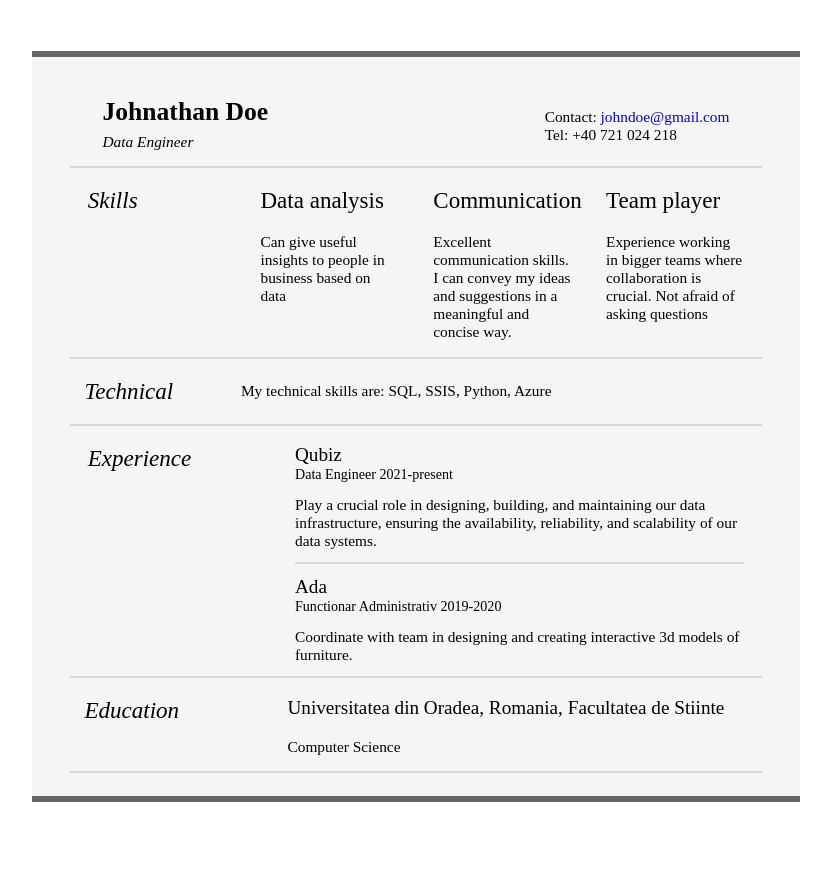
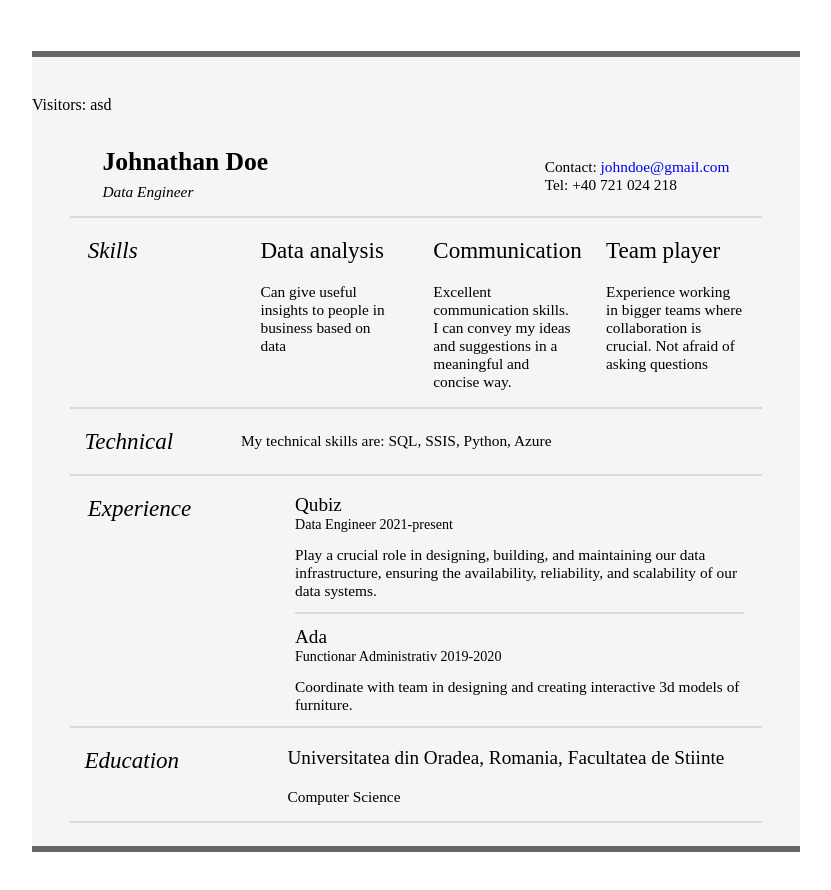
Before and after one commit to burjanbalazs/cloud-resume, a plain HTML site: page index.html in a window 1280 px wide. Shown: the whole page, without its empty margins (224-1055 px from the left). Before the commit the page ends 854 px from the top, so only its background shows below. Drawn offline with Linux system fonts and the light colour scheme.

Commit message:
asdaergfasergsergrege

```diff
--- a/index.html
+++ b/index.html
@@ -3,11 +3,15 @@
 <head>
     <meta charset="UTF-8">
     <meta name="viewport" content="width=device-width, initial-scale=1.0">
+    <script src="script.js"></script>
     <link rel="stylesheet" type="text/css" href="styles.css">
-    <title>Document</title>
+    <title>Cloud Resume</title>
 </head>
 <body>
     <div class="wrapper">
+        <div class="visitorCounter">
+            <p>Visitors: <label id="visitorcounter">0</label></p>
+        </div>
         <div class="inside">
             <div class="header">
                 <div class="headerLeft">
--- a/script.js
+++ b/script.js
@@ -0,0 +1,5 @@
+document.addEventListener("DOMContentLoaded", function() {
+
+    document.getElementById("visitorcounter").innerText = 'asd'
+
+});
```
